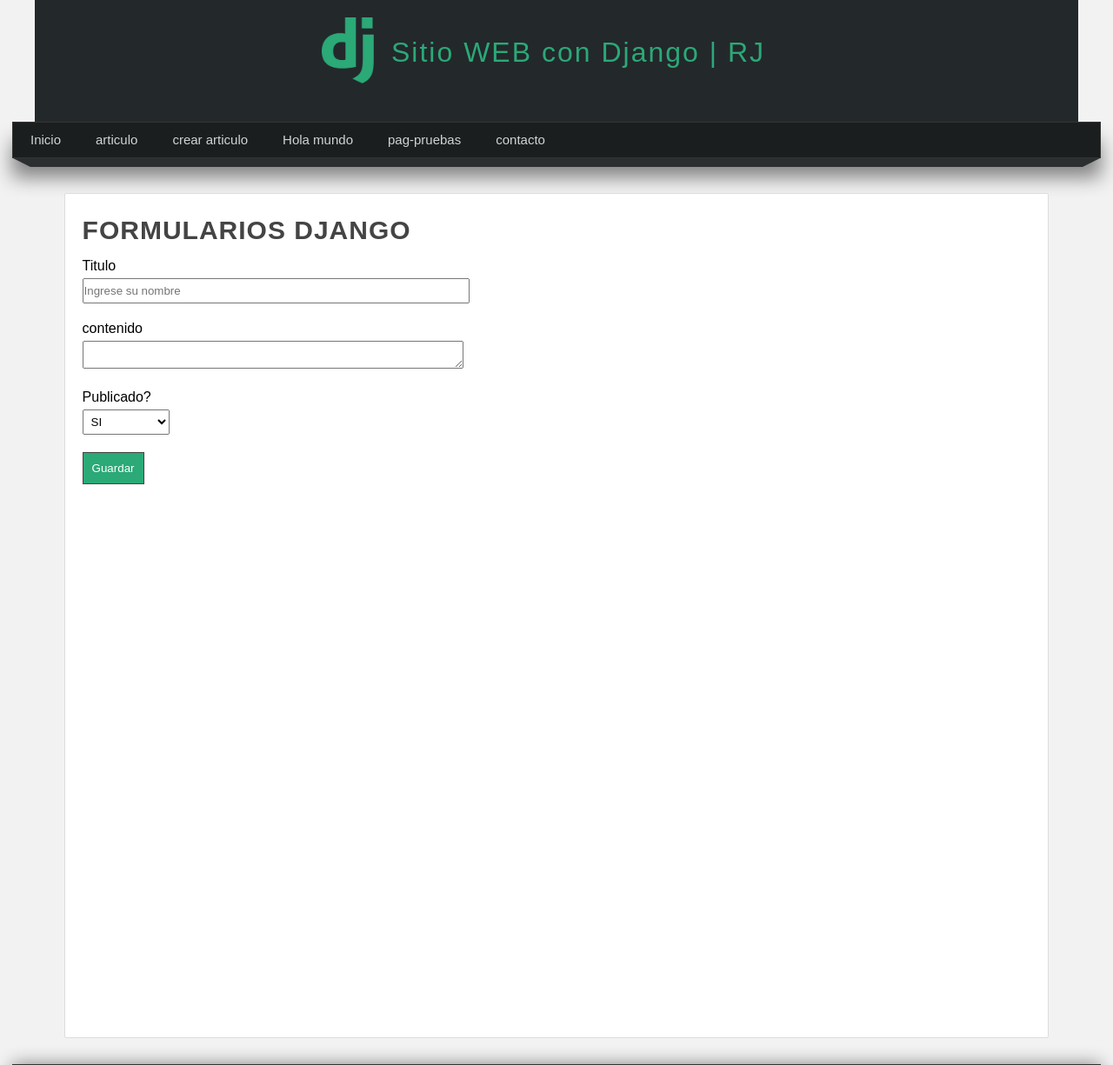
After one commit to gabrielRiquelme/Master, a Django app: page /create_article/ in a window 1280 px wide. The commit adds this page. Shown: the top 1225 px of the page at 87% size. Run offline with Django 5.2, Linux system fonts and the light colour scheme.

Commit message:
mas de bbdd y django

```diff
--- a/Django/djangoProject/djangoProject/urls.py
+++ b/Django/djangoProject/djangoProject/urls.py
@@ -30,5 +30,13 @@ urlpatterns = [
     path('pag-pruebas/<int:redirigir>', views.pagina,name='pag_pruebas'),
     path('contacto/', views.contacto,name='contacto'),
     path('contacto/<str:nombre>', views.contacto,name='contacto'),
-    path('contacto/<str:nombre>/<str:apellido>', views.contacto,name='contacto')
+    path('contacto/<str:nombre>/<str:apellido>', views.contacto,name='contacto'),
+    path('crear_articulo/<str:title>/<str:content>/<str:public>',views.crear_articulo,name='crear_articulo'),
+    path('mostrar_articulo/',views.mostrar_articulo,name='mostrar_articulo'),
+    path('editar_articulo/<int:id>',views.editar_articulo),
+    path('articulos/', views.articulos,name='articulos'),
+    path('borrar_articulo/<int:id>', views.borrar_articulo,name='borrar_articulo'),
+    path('save_article/', views.save_article,name='save_article'),
+    path('create_article/', views.create_article,name='create_article'),
+    path('create_full_article/', views.create_full_article,name='create_full_article')
 ]
--- a/Django/djangoProject/miapp/static/css/style.css
+++ b/Django/djangoProject/miapp/static/css/style.css
@@ -133,6 +133,50 @@ nav ul li a:hover{
     margin: 0 auto;
 }
 
+.box form{
+    width: 40%;
+
+}
+.box form input,
+.box form label{
+    display: block;
+    padding: 5px;
+    padding-left: 0px;
+
+}
+
+.box form input[type="text"],
+.box form textarea,
+.box form select{
+    width: 100%;
+    margin-bottom: 15px;
+}
+
+
+.box form select{
+    width: 100px;
+    padding: 5px;
+}
+
+.box form input[type="button"],
+.box form input[type="submit"],
+.box form button{
+    padding: 10px;
+    margin-top: 5px;
+    background:#2ba977;
+    border: 1px solid #444;
+    color: white;
+    transition: 350ms all
+}
+.box form input[type="button"]:hover,
+.box form input[type="submit"]:hover,
+.box form button:hover{
+    cursor: pointer;
+    background:#1f7e58;
+
+}
+
+
 .title{
     color: #444;
     letter-spacing: 1px;
--- /dev/null
+++ b/Django/djangoProject/miapp/templates/createArticle.html
@@ -0,0 +1,29 @@
+{% extends 'layout.html'%}
+
+{%block title%}FORMULARIOS DJANGO{%endblock%}
+
+{%block content%}
+
+<h1 class="title">FORMULARIOS DJANGO</h1>
+
+<form action="{% url 'save_article' %}" method="POST">
+
+    {% csrf_token %}
+
+    <label for="title">Titulo</label>
+    <input type="text" name='title' placeholder="Ingrese su nombre">
+
+    <label for="content">contenido</label>
+    <textarea name='content'></textarea>
+
+    <label for="public">Publicado?</label>
+    <select name="public">
+        <option value="1">SI</option>
+        <option value="0">NO</option>
+    </select>
+
+    <input type="submit" value="Guardar"/>
+</form>
+
+
+{%endblock%}
--- a/Django/djangoProject/miapp/templates/layout.html
+++ b/Django/djangoProject/miapp/templates/layout.html
@@ -27,6 +27,10 @@
         <ul>
 
             <li> <a href="{% url 'index'%}"> Inicio </a></li>
+
+            <li> <a href="{% url 'articulos'%}">articulo</a></li>
+
+            <li> <a href="{% url 'create_article'%}">crear articulo</a></li>
 
             <li> <a href="{% url 'hola_mundo'%}">Hola  mundo</a></li>
 
--- a/Django/djangoProject/miapp/views.py
+++ b/Django/djangoProject/miapp/views.py
@@ -1,5 +1,7 @@
 from django.shortcuts import render,HttpResponse,redirect
-
+from miapp.models import Article, Category
+from django.db.models import Q
+from miapp.forms import Form_article
 # Create your views here.
 # MVC = Modelo vista controlador == Acciones (metodos)
 # MVT = Modelo template vista == Acciones (metodos)
@@ -55,3 +57,99 @@ def contacto(request,nombre="",apellido=""):
         html += f"<h3>{nombre} {apellido}</h3>"
 
     return HttpResponse(layout+f"<h2>Contacto</h2>"+html)
+
+def crear_articulo(request,title,content, public):
+    articulo=Article(
+        title= title,
+        content= content,
+        public= public
+    )
+
+    articulo.save()
+    return HttpResponse(f'Articulo creado:{articulo.title}-{articulo.content}')
+
+def mostrar_articulo(request):
+
+    try:
+        articulo = Article.objects.get(title='manzana')
+        response = f'Articulo:{articulo.id} - {articulo.title}'
+    except:
+        response= "<h3>Articulo no encontrado en BBDD</h3>"
+
+    return HttpResponse(response)
+
+def create_full_article(request):
+    formulario = Form_article()
+
+    return render(request,'create_full_article.html',{
+        'form':formulario
+    })
+
+
+def editar_articulo(request,id):
+
+    articulo = Article.objects.get(pk=id)
+
+    articulo.title = 'Batman'
+    articulo.content = 'Pelicula del 2017'
+    articulo.public = True
+
+    articulo.save()
+
+    return HttpResponse(f'Articulo actualizado:{articulo.title}-{articulo.content}')
+
+
+def articulos(request):
+    # Puedo usar ORDER BY como en SQL, ejemplo:
+    # articulos = Article.objetcs.order_by('title')
+    # Tambien puedo limitar elementos.
+    #articulos = Article.objetcs.order_by('title')[:3]
+    articulos = Article.objects.all().order_by('-id')
+    """
+    #condiciones locaps: Contains / exact / iexact funcionan similar a %like% en SQL.
+    articulos = Article.objects.filter(title__contains='articulo')
+
+    #Exclude lo que esta dentro de .exclude(campo = valor)
+    articulos = Article.objects.filter(title='manzana').exclude(content='verde')
+
+    #Consultas SQL CRUDA Y PURA
+
+    articulos = Article.objects.raw("SELECT * FROM miapp_article WHERE title='manzana'")
+
+    #USANDO EL ORM
+
+    articulos = Article.objects.filter(Q(title__contains = 'manzana') | Q(title__contains='agua'))
+"""
+    return render(request,'articulos.html',{
+        'articulos':articulos
+    })
+
+def save_article(request):
+
+    if request.method == 'POST':
+
+        title = request.POST['title']
+        content = request.POST['content']
+        public = request.POST['public']
+
+        articulo=Article(
+            title = title,
+            content = content,
+            public = public
+        )
+
+        articulo.save()
+        return HttpResponse(f'Articulo creado:{articulo.title}-{articulo.content}')
+    else:
+        return HttpResponse("No se a podido crear el articulo")
+
+
+
+def create_article(request):
+    return render(request,'createArticle.html')
+
+def borrar_articulo(request,id):
+    articulo = Article.objects.get(pk=id)
+    articulo.delete()
+
+    return redirect('articulos')
```
Also changed, not shown: Django/djangoProject/miapp/forms.py (added, +11 -0 lines), Django/djangoProject/miapp/templates/articulos.html (added, +20 -0 lines), Django/djangoProject/miapp/templates/create_full_article.html (added, +19 -0 lines), Django/djangoProject/db.sqlite3.
